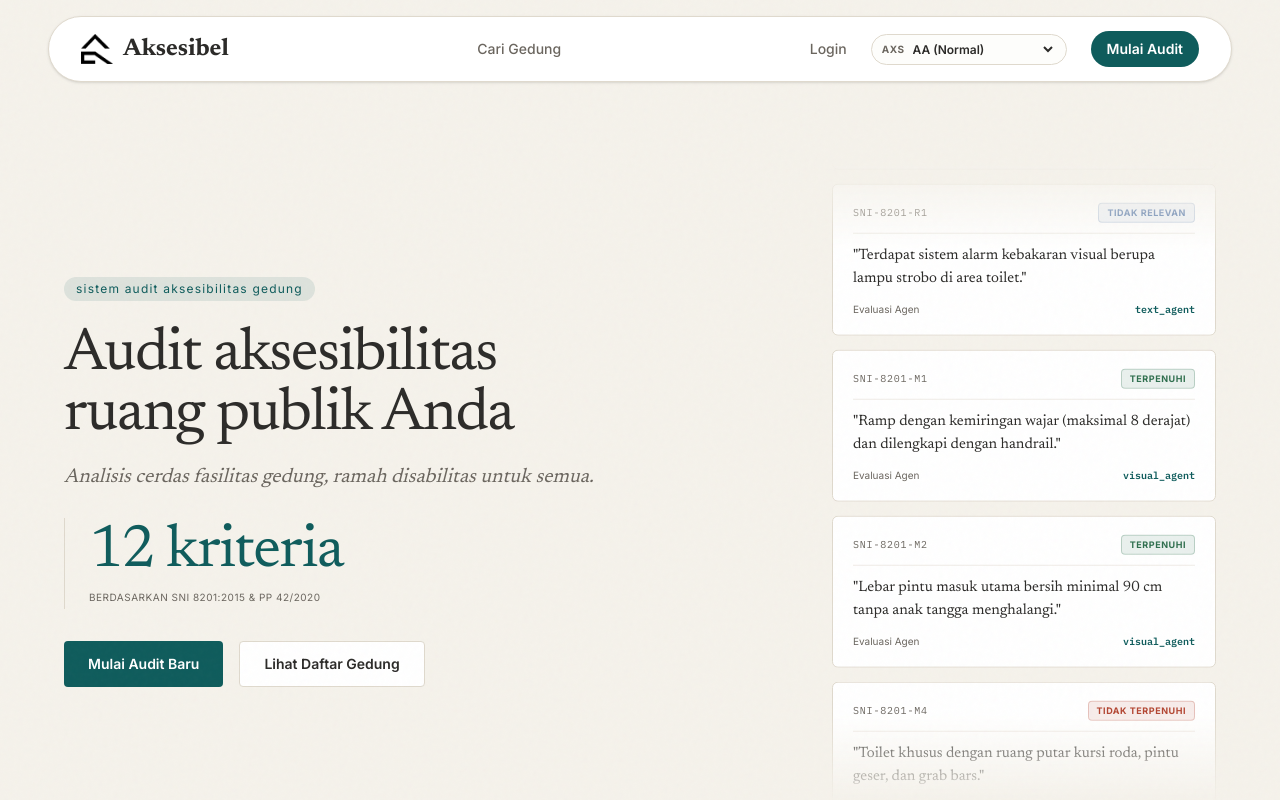
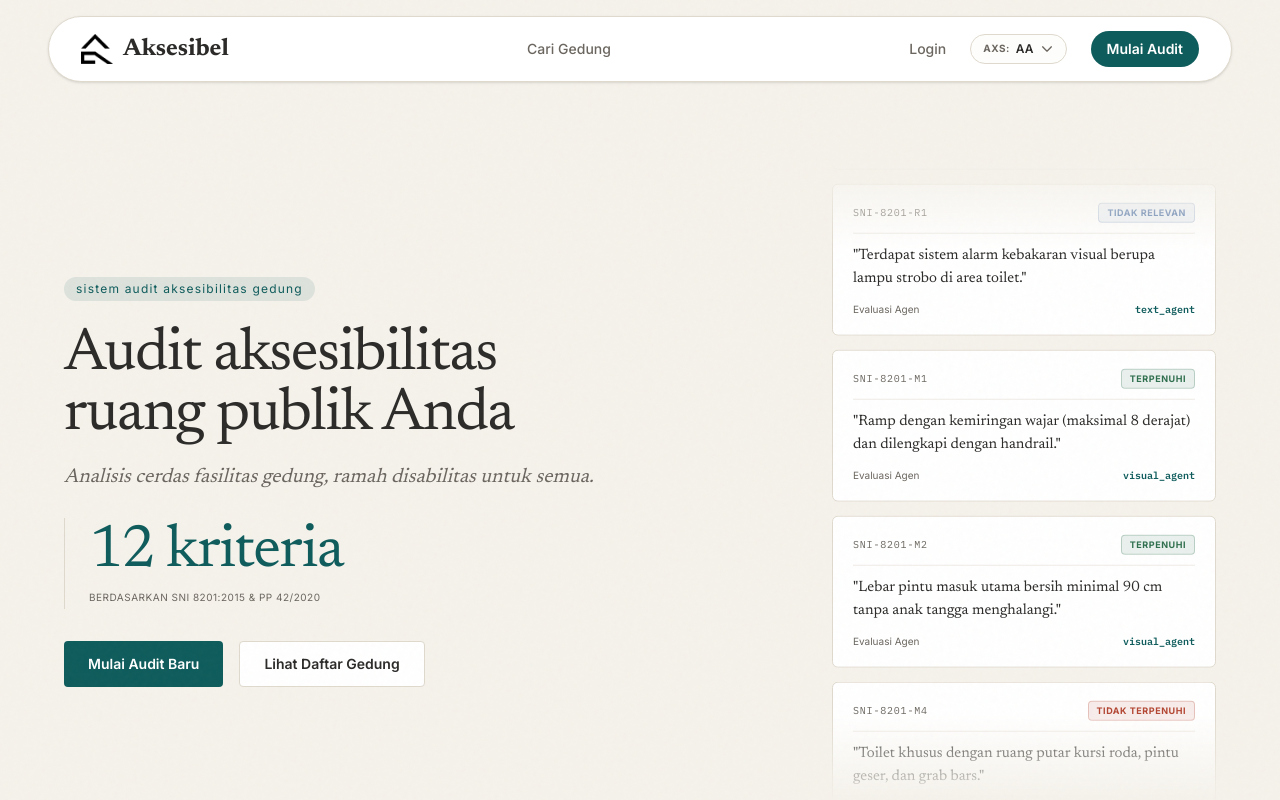
Before and after one commit to glacerous/worldgen1amcc, a Next.js app in the folder frontend/: page / in a window 1280 px wide. Built offline with nearby package versions, Linux system fonts and the light colour scheme; no server answers.

Commit message:
style(frontend): replace native select with custom premium dropdown in Navbar
- Created custom dropdown with useRef and click-outside listener.
- Mapped option details (AA/AA+/AA++) and pixel values (16px/18px/20px).
- Styled to match the editorial design system perfectly.

```diff
--- a/frontend/src/components/Navbar.tsx
+++ b/frontend/src/components/Navbar.tsx
@@ -1,12 +1,40 @@
 "use client";
 
-import { useState, useEffect } from "react";
+import { useState, useEffect, useRef } from "react";
 import Link from "next/link";
 import { useAuth } from "@/hooks/useAuth";
 
 export default function Navbar() {
   const { user, login, logout, loading } = useAuth();
   const [textSize, setTextSize] = useState<"normal" | "besar" | "sangat-besar">("normal");
+  const [isOpen, setIsOpen] = useState(false);
+  const dropdownRef = useRef<HTMLDivElement>(null);
+
+  useEffect(() => {
+    function handleClickOutside(event: MouseEvent) {
+      if (dropdownRef.current && !dropdownRef.current.contains(event.target as Node)) {
+        setIsOpen(false);
+      }
+    }
+    document.addEventListener("mousedown", handleClickOutside);
+    return () => {
+      document.removeEventListener("mousedown", handleClickOutside);
+    };
+  }, []);
+
+  useEffect(() => {
+    function handleKeyDown(event: KeyboardEvent) {
+      if (event.key === "Escape") {
+        setIsOpen(false);
+      }
+    }
+    if (isOpen) {
+      window.addEventListener("keydown", handleKeyDown);
+    }
+    return () => {
+      window.removeEventListener("keydown", handleKeyDown);
+    };
+  }, [isOpen]);
 
   useEffect(() => {
     const saved = localStorage.getItem("aksesibel-text-size");
@@ -87,19 +115,79 @@ export default function Navbar() {
           <div className="w-9 h-5"></div>
         )}
 
-        {/* Text Size (A11y Toggle) */}
-        <div className="flex items-center space-x-1 border border-line rounded-full px-2.5 py-1 bg-bg/20">
-          <span className="text-[10px] font-sans font-bold text-ink-muted uppercase tracking-wider hidden lg:inline">Axs</span>
-          <select
-            value={textSize}
-            onChange={(e) => handleTextSizeChange(e.target.value as any)}
-            className="bg-transparent text-xs font-sans text-ink font-semibold focus:outline-none cursor-pointer border-none py-0.5 pr-1"
-            aria-label="Ukuran Teks"
+        {/* Text Size (Custom Dropdown) */}
+        <div ref={dropdownRef} className="relative">
+          <button
+            type="button"
+            onClick={() => setIsOpen(!isOpen)}
+            className="flex items-center gap-1.5 border border-line rounded-full px-3 py-1.5 bg-bg/20 hover:bg-bg/40 text-ink hover:text-accent hover:border-accent/40 transition-all font-sans text-xs font-semibold cursor-pointer focus:outline-none"
+            aria-haspopup="listbox"
+            aria-expanded={isOpen}
+            aria-label="Ubah ukuran teks"
           >
-            <option value="normal">AA (Normal)</option>
-            <option value="besar">AA+ (Besar)</option>
-            <option value="sangat-besar">AA++ (Sangat Besar)</option>
-          </select>
+            <span className="text-[10px] font-sans font-bold text-ink-muted uppercase tracking-wider">Axs:</span>
+            <span className="font-sans font-semibold">
+              {textSize === "normal" && "AA"}
+              {textSize === "besar" && "AA+"}
+              {textSize === "sangat-besar" && "AA++"}
+            </span>
+            <svg className={`w-3.5 h-3.5 text-ink-muted transition-transform duration-200 ${isOpen ? "rotate-180" : ""}`} fill="none" stroke="currentColor" strokeWidth="2.2" viewBox="0 0 24 24">
+              <path strokeLinecap="round" strokeLinejoin="round" d="m19.5 8.25-7.5 7.5-7.5-7.5" />
+            </svg>
+          </button>
+
+          {/* Premium Dropdown Menu Card */}
+          {isOpen && (
+            <div className="absolute right-0 top-full mt-2.5 w-48 bg-surface border border-line rounded-md shadow-md py-1.5 z-[999] animate-in fade-in slide-in-from-top-1 duration-200">
+              <div className="px-3 py-1.5 border-b border-line/45 mb-1.5">
+                <span className="text-[10px] font-sans font-bold text-ink-muted uppercase tracking-wider block">
+                  Ukuran Teks
+                </span>
+              </div>
+
+              <button
+                type="button"
+                onClick={() => {
+                  handleTextSizeChange("normal");
+                  setIsOpen(false);
+                }}
+                className={`w-full text-left px-3 py-2 text-xs font-sans hover:bg-bg/40 transition-colors flex items-center justify-between cursor-pointer focus:outline-none ${
+                  textSize === "normal" ? "font-bold text-accent bg-accent/5" : "text-ink"
+                }`}
+              >
+                <span>AA (Normal)</span>
+                <span className="text-[10px] text-ink-muted font-normal">16px</span>
+              </button>
+
+              <button
+                type="button"
+                onClick={() => {
+                  handleTextSizeChange("besar");
+                  setIsOpen(false);
+                }}
+                className={`w-full text-left px-3 py-2 text-xs font-sans hover:bg-bg/40 transition-colors flex items-center justify-between cursor-pointer focus:outline-none ${
+                  textSize === "besar" ? "font-bold text-accent bg-accent/5" : "text-ink"
+                }`}
+              >
+                <span>AA+ (Besar)</span>
+                <span className="text-[10px] text-ink-muted font-normal">18px</span>
+              </button>
+
+              <button
+                type="button"
+                onClick={() => {
+                  handleTextSizeChange("sangat-besar");
+                  setIsOpen(false);
+                }}
+                className={`w-full text-left px-3 py-2 text-xs font-sans hover:bg-bg/40 transition-colors flex items-center justify-between cursor-pointer focus:outline-none ${
+                  textSize === "sangat-besar" ? "font-bold text-accent bg-accent/5" : "text-ink"
+                }`}
+              >
+                <span>AA++ (Sangat Besar)</span>
+                <span className="text-[10px] text-ink-muted font-normal">20px</span>
+              </button>
+            </div>
+          )}
         </div>
 
         <Link
```
